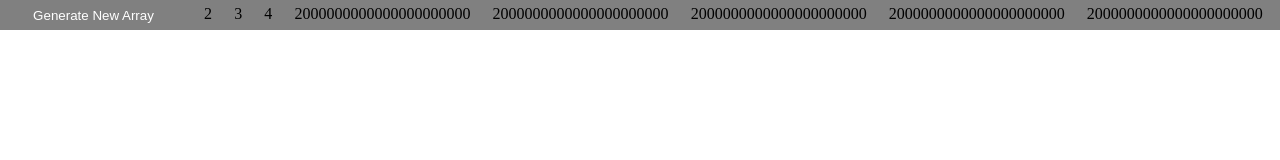
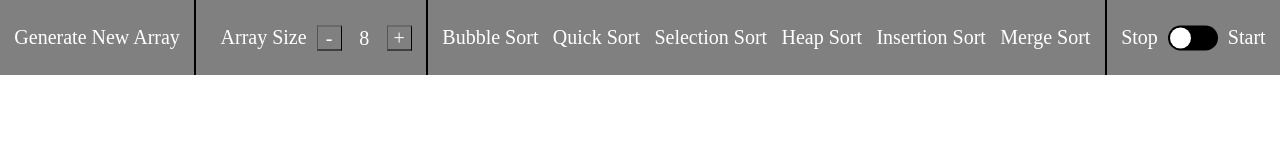
Before and after one commit to Matthewhungwaichung/algorithm_visualisation, a plain HTML site: page src/index.html in a window 1280 px wide. Drawn offline with Linux system fonts and the light colour scheme.

Commit message:
finish the toolbar and the js functions

```diff
--- a/src/index.html
+++ b/src/index.html
@@ -9,28 +9,41 @@
 
 <body>
     <div id="tool_bar">
-        <button id="generate_new_array_button" class="button">Generate New Array</button>
+        <button id="generate_new_array_button" class="word_button" onclick="generate()">Generate New Array</button>
+        <div class="vertical_line"></div>
+        <div class="container">
+            <div class="center">
+                <div class="label">Array Size</div>
+                <button id = "sub" class="counter_button" onclick="decrement()">-</button>
+                <input type="number" id="array_size" value="8" readonly="">
+                <button id = "adding" class="counter_button" onclick="increment()">+</button>
 
-        <a class="vertical_line"></a>
-        <a id="array_size_control">
-            2
-        </a>
-        <a id="sorting_algorithm">
-            3
-        </a>
-        <a id="start_stop">
-            4
-        </a>
-        <a>2000000000000000000000</a>
-        <a>2000000000000000000000</a>
-        <a>2000000000000000000000</a>
-        <a>2000000000000000000000</a>
-        <a>2000000000000000000000</a>
+            </div>
+        </div>
+        <div class="vertical_line"></div>
+        <button  class="algorithm_button" onclick="">Bubble Sort</button>
+        <button  class="algorithm_button" onclick="">Quick Sort</button>
+        <button  class="algorithm_button" onclick="">Selection Sort</button>
+        <button  class="algorithm_button" onclick="">Heap Sort</button>
+        <button  class="algorithm_button" onclick="">Insertion Sort</button>
+        <button  class="algorithm_button" onclick=""> Merge Sort</button>
+        <div class="vertical_line"></div>
+        <div class="container">
+            <div class="center">
+                <label >Stop</label>
+                <label class="toggle_switch">
+                    <input id = "start_or_stop_toggle_switch" type="checkbox" onclick="start_or_stop_sorting()">
+                    <span class="slider"></span>
+                </label>
+                <label >Start</label>
+            </div>
+        </div>
 
 
     </div>
     <div id="space">
 
     </div>
+    <script src="script.js"></script>
 </body>
 </html>
--- /dev/null
+++ b/src/script.js
@@ -0,0 +1,34 @@
+/*
+For generate new array
+ */
+function generate(){
+    console.log("generate");
+}
+/*
+For array size control
+ */
+let array_size_js = document.getElementById("array_size");
+function decrement(){
+    if (array_size_js.value > 4){
+        array_size_js.value = parseInt(array_size_js.value) - 2;
+    }
+    console.log(array_size_js.value)
+}
+function increment(){
+    if (array_size_js.value < 50){
+        array_size_js.value = parseInt(array_size_js.value) + 2;
+    }
+    console.log(array_size_js.value)
+}
+/*
+For toggle button start and stop
+ */
+function start_or_stop_sorting(){
+    let start_or_stop_js = document.getElementById("start_or_stop_toggle_switch");
+    if (start_or_stop_js.checked===true){
+        console.log("started");
+    }
+    else{
+        console.log("stopped");
+    }
+}
--- a/src/style.css
+++ b/src/style.css
@@ -1,31 +1,141 @@
+input::-webkit-outer-spin-button,
+input::-webkit-inner-spin-button {
+    -webkit-appearance: none;
+    margin: 0;
+}
 /*
 For block
  */
-body{
+* {
     margin: 0;
+    padding: 0;
+    box-sizing: border-box;
+    font-family: "Arial Rounded MT Bold", serif;
+    font-size: 20px;
 }
 /*
 For class
  */
-.button{
+.word_button{
     border: none;
-    color: white;
+    color: inherit;
     background-color: inherit;
     cursor: pointer;
+    display: inline-block;
+    white-space:nowrap;/*make them wont warp around*/
 }
-.button:hover{
+.word_button:hover{
     color: antiquewhite;
 }
+.counter_button{
+    border: 1px outset black;
+    color: inherit;
+    height: 25px;
+    width: 25px;
+    cursor: pointer;
+    background-color: inherit;
+}
+.counter_button:hover{
+    color: antiquewhite;
+}
+
+.vertical_line{
+    border: none;
+    border-left: 2px solid black;
+    height: inherit;
+}
+
+.container{
+    position: relative;
+    height: inherit;
+    justify-content: space-evenly;
+}
+.center{/*for setting container centered*/
+    margin: 0;
+    position: inherit;
+    top: 50%;
+    transform: translateY(-50%); /*this two line setting the percentage*/
+    display: inline-flex;
+    white-space:nowrap;
+    justify-content: space-evenly;
+}
+.label{
+    margin: 0 10px;
+}
+.algorithm_button{
+    border: none;
+    color: inherit;
+    background-color: inherit;
+    cursor: pointer;
+    display: inline-block;
+    white-space:nowrap;/*make them wont warp around*/
+}
+.algorithm_button:hover{
+    color: antiquewhite;
+}
+.toggle_switch{
+    position: relative;
+    display: inline-block;
+    width: 50px;
+    height: 25px;
+    margin: 0 10px;
+}
+.slider{
+    position: absolute;
+    cursor: pointer;
+    top: 0;
+    left: 0;
+    right: 0;
+    bottom: 0;
+    background-color: black;
+    transition: .4s;
+    border-radius: 50px;
+
+}
+.toggle_switch input {
+    display: none;
+}
+.slider:before{
+    position: absolute;
+    content: "";
+    top: 2px;
+    left: 2px;
+    height:21px;
+    width:21px;
+    background-color: white;
+    transition: 0.4s;
+    border-radius: 50px;
+
+
+}
+input:checked + .slider{
+    background-color: lawngreen;
+}
+input:checked + .slider:before{
+    transform: translateX(25px);
+}
+
 /*
 For ID
  */
 #tool_bar{
-    margin: 0;
+    color: white;
     background-color:gray;
     justify-content: space-evenly;
+    display: inline-flex;
+    position: relative;
     min-width: 100%;
-    height: 20px;
-    padding: 5px;
-    display: inline-flex;
-    position: static;
+    height: 75px;
+
 }
+#array_size{
+    background-color: inherit;
+    color: inherit;
+    border: none;
+    outline: none;
+    text-align: center;
+    margin: 0 10px;
+    height: 25px;
+    width: 25px;
+    font-size: 20px;
+}
```
